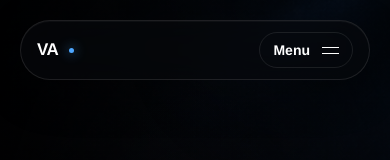
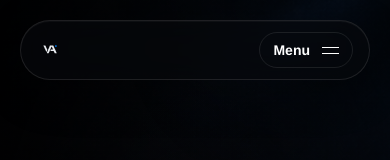
Before and after one commit to ValenscoA/Portfolio, a Next.js app: page / in a window 390 px wide. Shown: the top 160 px of the page. Built offline with nearby package versions, Linux system fonts and the light colour scheme.

Commit message:
Added an SVG

```diff
--- a/app/Portfolio.tsx
+++ b/app/Portfolio.tsx
@@ -4,6 +4,7 @@ import Link from "next/link";
 import { AnimatePresence, motion } from "motion/react";
 import Lenis from "lenis";
 import { type Dispatch, type SetStateAction, useEffect, useState } from "react";
+import BrandLogo from "./components/BrandLogo";
 import styles from "./page.module.css";
 
 const navItems = [
@@ -101,7 +102,7 @@ function Nav({
       aria-label="Primary navigation"
     >
       <a className={styles.monogram} href="#top" aria-label="Back to top">
-        <span>VA</span><i />
+        <BrandLogo className={styles.brandLogo} priority />
       </a>
       <button
         className={styles.menuButton}
@@ -145,7 +146,7 @@ function Menu({ isOpen, closeMenu }: { isOpen: boolean; closeMenu: () => void })
           aria-label="Site menu"
         >
           <div className={styles.overlayTop}>
-            <span className={styles.overlayMark}>VA.</span>
+            <BrandLogo className={styles.brandLogo} />
             <button type="button" onClick={closeMenu} className={styles.closeButton} aria-label="Close menu">
               Close <span aria-hidden="true">×</span>
             </button>
--- /dev/null
+++ b/app/components/BrandLogo.tsx
@@ -0,0 +1,23 @@
+import Image from "next/image";
+
+type BrandLogoProps = {
+  className?: string;
+  priority?: boolean;
+};
+
+export default function BrandLogo({
+  className,
+  priority = false,
+}: BrandLogoProps) {
+  return (
+    <Image
+      className={className}
+      src="/images/valensco-logo.svg"
+      alt="Valensco Aurelius logo"
+      width={1024}
+      height={1024}
+      priority={priority}
+      unoptimized
+    />
+  );
+}
--- a/app/page.module.css
+++ b/app/page.module.css
@@ -99,21 +99,17 @@
 }
 
 .monogram {
-  position: relative;
-  display: flex;
+  display: inline-flex;
   align-items: center;
-  gap: 11px;
-  font-size: 17px;
-  font-weight: 750;
-  letter-spacing: -0.04em;
+  justify-content: center;
+  line-height: 0;
 }
 
-.monogram i {
-  width: 5px;
-  height: 5px;
-  border-radius: 50%;
-  background: var(--accent);
-  box-shadow: 0 0 12px var(--accent);
+.brandLogo {
+  display: block;
+  width: 32px;
+  height: auto;
+  flex: 0 0 auto;
 }
 
 .menuButton,
@@ -169,11 +165,6 @@
   display: flex;
   justify-content: space-between;
   align-items: center;
-}
-
-.overlayMark {
-  font-weight: 800;
-  font-size: 22px;
 }
 
 .closeButton {
@@ -633,6 +624,7 @@
 @media (max-width: 640px) {
   :global(:root) { --page: calc(100vw - 36px); }
   .navbar { height: 60px; padding: 0 16px; }
+  .brandLogo { width: 26px; }
   .menuButton { height: 36px; padding: 0 13px; }
   .hero { min-height: 100svh; padding-inline: 18px; }
   .hero h1 { flex-direction: column; gap: 0; font-size: clamp(4.3rem, 20vw, 6.8rem); line-height: 0.82; }
--- a/app/projects/ProjectDetail.tsx
+++ b/app/projects/ProjectDetail.tsx
@@ -2,6 +2,7 @@
 
 import Link from "next/link";
 import { motion } from "motion/react";
+import BrandLogo from "../components/BrandLogo";
 import styles from "./project.module.css";
 
 export type Project = {
@@ -28,7 +29,9 @@ export default function ProjectDetail({ project }: { project: Project }) {
     <main className={styles.page} style={{ "--project-accent": project.accent } as React.CSSProperties}>
       <div className={styles.ambient} aria-hidden="true" />
       <motion.header {...enter} className={styles.nav}>
-        <Link href="/" aria-label="Back to portfolio">VA.</Link>
+        <Link href="/" aria-label="Back to portfolio">
+          <BrandLogo className={styles.brandLogo} />
+        </Link>
         <Link href="/#projects">Close <span aria-hidden="true">×</span></Link>
       </motion.header>
 
--- a/app/projects/project.module.css
+++ b/app/projects/project.module.css
@@ -45,7 +45,8 @@
   font-size: 14px;
 }
 
-.nav > a:first-child { font-size: 18px; font-weight: 800; }
+.nav > a:first-child { display: inline-flex; align-items: center; line-height: 0; }
+.brandLogo { display: block; width: 32px; height: auto; }
 .nav > a:last-child { display: flex; align-items: center; gap: 10px; color: var(--muted); }
 .nav > a:last-child span { color: white; font-size: 24px; font-weight: 200; }
 
@@ -163,6 +164,7 @@
 .next a:hover i { transform: translateX(10px); }
 
 @media (max-width: 760px) {
+  .brandLogo { width: 26px; }
   .hero { min-height: 54vh; padding-bottom: 48px; }
   .hero h1 { font-size: clamp(5rem, 24vw, 8.5rem); }
   .kicker { margin-bottom: 30px; }
--- a/app/resume/resume.module.css
+++ b/app/resume/resume.module.css
@@ -1,6 +1,7 @@
 .page { width: var(--page); min-height: 100vh; margin: auto; padding-bottom: 80px; }
 .page header { height: 100px; display: flex; align-items: center; justify-content: space-between; border-bottom: 1px solid var(--line); font-size: 13px; }
-.page header a:first-child { font-size: 18px; font-weight: 800; }
+.page header a:first-child { display: inline-flex; align-items: center; line-height: 0; }
+.brandLogo { display: block; width: 32px; height: auto; }
 .page header a:last-child { color: var(--muted); }
 .page section { min-height: 65vh; display: flex; flex-direction: column; justify-content: center; }
 .page section p { color: var(--accent); font-size: 12px; letter-spacing: 0.12em; text-transform: uppercase; }
@@ -9,4 +10,4 @@
 .grid div { max-width: 580px; }
 .grid span { display: block; margin-bottom: 20px; color: var(--muted); font-size: 10px; letter-spacing: 0.12em; text-transform: uppercase; }
 .grid p, .grid a { margin: 0; font-size: 19px; line-height: 1.5; }
-@media (max-width: 640px) { .page section { min-height: 58vh; } .page h1 { font-size: 20vw; } .grid { grid-template-columns: 1fr; } }
+@media (max-width: 640px) { .brandLogo { width: 26px; } .page section { min-height: 58vh; } .page h1 { font-size: 20vw; } .grid { grid-template-columns: 1fr; } }
```
Also changed, not shown: app/resume/page.tsx (+7 -1 lines), public/images/valensco-logo.svg (added).
